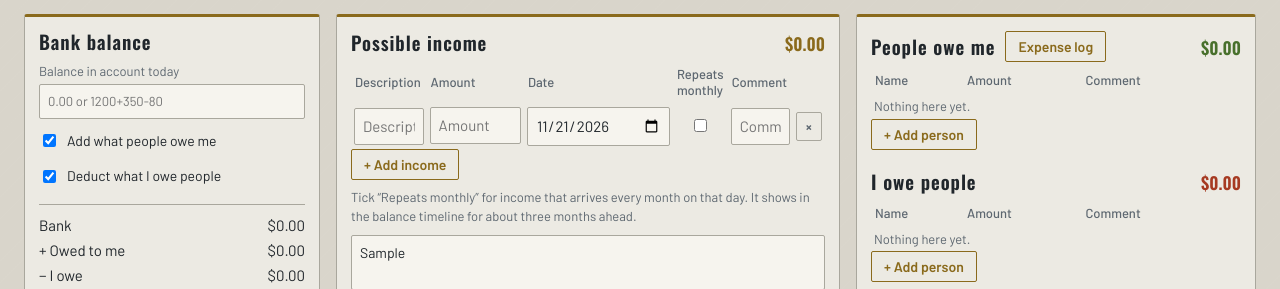
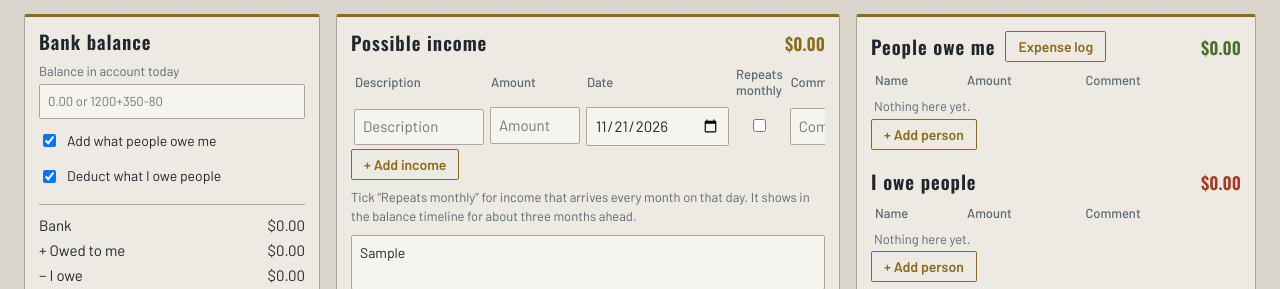
Before and after one commit to LiangChuan97/liangchuan97.github.io, a plain HTML site: page ledger/index.html in a window 1280 px wide. Both pictures are taken after typing "Sample" into the empty fields and a click on the button "+ Add income". Shown: the part 141-430 px from the top of the page. Drawn offline with nearby package versions, Linux system fonts and the light colour scheme.

Commit message:
Auto-size the income description and amount fields
Co-Authored-By: Claude Sonnet 5.5 <noreply@anthropic.com>
Claude-Session: https://claude.ai/code/session_01MLxfZNU9GnzB9XywT6XZwZ

```diff
--- a/ledger/index.html
+++ b/ledger/index.html
@@ -32,6 +32,8 @@ main{display:grid;grid-template-columns:repeat(12,1fr);gap:16px;padding:16px 24p
 input,select,textarea{background:var(--inp);color:var(--text);border:1px solid var(--line);border-radius:2px;padding:7px 8px;font:inherit;width:100%;min-width:0}
 input:focus,select:focus,textarea:focus,button:focus-visible{outline:2px solid var(--brass);outline-offset:1px}
 textarea{resize:vertical;min-height:44px;margin-top:10px;font-size:14px}
+textarea.ta{margin-top:0;min-height:0;resize:none;overflow:hidden;font:inherit;line-height:1.3;min-width:130px;width:100%;display:block}
+input.fit{width:90px}
 .w{overflow-x:auto}
 .ev{font-size:12px;margin-top:2px}
 .dd{min-width:140px}.dd summary{cursor:pointer;background:var(--inp);border:1px solid var(--line);border-radius:2px;padding:7px 8px;white-space:nowrap;overflow:hidden;text-overflow:ellipsis;max-width:200px}.dd[open] summary{border-color:var(--brass)}.ddl{max-height:190px;overflow:auto;border:1px solid var(--line);border-top:0;background:var(--panel2);padding:4px 10px}.ddl .chk{margin:5px 0}
@@ -112,6 +114,10 @@ const iso=d=>d.getFullYear()+'-'+String(d.getMonth()+1).padStart(2,'0')+'-'+Stri
 const fd=d=>d.toLocaleDateString('en-GB',{day:'numeric',month:'short'});
 const money=n=>(n<0?'−':'')+'$'+Math.abs(n).toLocaleString('en-SG',{minimumFractionDigits:2,maximumFractionDigits:2});
 const esc=s=>String(s??'').replace(/&/g,'&amp;').replace(/"/g,'&quot;').replace(/</g,'&lt;');
+const grow=t=>{t.style.height='auto';t.style.height=(t.scrollHeight+2)+'px'};
+const _cv=document.createElement('canvas').getContext('2d');
+const fitW=el=>{const cs=getComputedStyle(el);_cv.font=cs.fontWeight+' '+cs.fontSize+' '+cs.fontFamily;const w=_cv.measureText(el.value||el.placeholder||'').width+(parseFloat(cs.paddingLeft)||0)+(parseFloat(cs.paddingRight)||0)+18;el.style.width=Math.min(Math.max(w,90),120)+'px'};
+const fitUI=()=>{document.querySelectorAll('textarea.ta').forEach(grow);document.querySelectorAll('input.fit').forEach(fitW)};
 const sum=(a,k)=>a.reduce((t,x)=>t+(xv(x[k])||0),0);
 let S=null;try{S=JSON.parse(localStorage.getItem('ledger-v1'))}catch(e){}
 if(!S){S={updated:iso(new Date()),bank:'',useMe:true,useI:true,income:[],owedMe:[],iOwe:[],log:[],loans:[],fixed:[],notes:{},
@@ -123,7 +129,7 @@ if(!S.log)S.log=[];
 const cardSel={k:'card',t:'select'},cardBankSel={k:'card',t:'select',bank:true};
 const SEC={
  log:{cols:[{k:'dt',t:'date'},{k:'n',ph:'Name'},{k:'d',ph:'Description of expense'},{k:'a',t:'math',ph:'Amount',w:100},{k:'c',ph:'Comment'}],def:()=>({dt:iso(new Date()),n:'',d:'',a:'',c:''}),amt:'a'},
- income:{cols:[{k:'d',ph:'Description'},{k:'a',t:'math',ph:'Amount',w:90},{k:'dt',t:'date'},{k:'rep',t:'checkbox'},{k:'c',ph:'Comment'}],def:()=>({d:'',a:'',dt:S.updated,rep:false,c:''}),amt:'a'},
+ income:{cols:[{k:'d',t:'ta',ph:'Description'},{k:'a',t:'math',ph:'Amount',w:90,fit:true},{k:'dt',t:'date'},{k:'rep',t:'checkbox'},{k:'c',ph:'Comment'}],def:()=>({d:'',a:'',dt:S.updated,rep:false,c:''}),amt:'a'},
  owedMe:{cols:[{k:'n',ph:'Name'},{k:'a',t:'math',ph:'Amount',w:90},{k:'c',ph:'Comment'}],def:()=>({n:'',a:'',c:''}),amt:'a'},
  iOwe:{cols:[{k:'n',ph:'Name'},{k:'a',t:'math',ph:'Amount',w:90},{k:'c',ph:'Comment'}],def:()=>({n:'',a:'',c:''}),amt:'a'},
  loans:{cols:[{k:'n',ph:'Loan'},{k:'rem',t:'number',ph:'Remaining',w:100},{k:'a',t:'number',ph:'Monthly',w:90},{t:'calc'},{k:'paid',t:'months'},{k:'c',ph:'Comment'}],def:()=>({n:'',rem:'',a:'',paid:[],c:''}),amt:'rem'},
@@ -136,7 +142,8 @@ const mlab=a=>a.length?[...a].sort().map(k=>{const[y,m]=k.split('-').map(Number)
 function tgM(k,i,v,el){const a=S[k][i].paid=S[k][i].paid||[],x=a.indexOf(v);if(el.checked){if(x<0)a.push(v)}else if(x>=0)a.splice(x,1);save();el.closest('details').querySelector('summary').textContent=mlab(a);calc()}
 function cell(key,i,c,r){
  const h=`oninput="up('${key}',${i},'${c.k}',this.value,'${c.t||''}')"`,w=c.w?`style="min-width:${c.w}px"`:'';
- if(c.t==='math')return`<td><input type="text" inputmode="decimal" autocomplete="off" style="min-width:${c.w||90}px" placeholder="${c.ph||''}" value="${esc(r[c.k])}" ${h} aria-label="${c.ph||c.k}"><div class="ev" id="eq-${key}-${i}"></div></td>`;
+ if(c.t==='ta')return`<td><textarea class="ta" rows="1" placeholder="${c.ph||''}" aria-label="${c.ph||c.k}" oninput="up('${key}',${i},'${c.k}',this.value);grow(this)">${esc(r[c.k])}</textarea></td>`;
+ if(c.t==='math')return`<td><input ${c.fit?'class="fit" ':''}type="text" inputmode="decimal" autocomplete="off" style="min-width:${c.w||90}px" placeholder="${c.ph||''}" value="${esc(r[c.k])}" ${h} aria-label="${c.ph||c.k}"><div class="ev" id="eq-${key}-${i}"></div></td>`;
  if(c.t==='calc')return`<td class="n"><b id="ll${i}">—</b></td>`;
  if(c.t==='months'){const u=pd(S.updated),have=r[c.k]||[],keys=[];for(let k=1;k<=24;k++){const d=new Date(u.getFullYear(),u.getMonth()+k,1);keys.push(mkey(d))}have.forEach(x=>{if(!keys.includes(x))keys.push(x)});keys.sort();
   return`<td><details class="dd"><summary>${mlab(have)}</summary><div class="ddl">${keys.map(x=>`<label class="chk"><input type="checkbox" ${have.includes(x)?'checked':''} onchange="tgM('${key}',${i},'${x}',this)"> ${mfull(x)}</label>`).join('')}</div></details></td>`}
@@ -146,8 +153,9 @@ function cell(key,i,c,r){
 function draw(key){
  const sc=SEC[key];
  document.getElementById('t-'+key).innerHTML=`<table><thead><tr>${HEAD[key].map(h=>`<th>${h}</th>`).join('')}<th></th></tr></thead><tbody>${
-  S[key].map((r,i)=>'<tr>'+sc.cols.map(c=>cell(key,i,c,r)).join('')+`<td><button class="x" onclick="del('${key}',${i})" aria-label="Remove row">×</button></td></tr>`).join('')||`<tr><td colspan="9" class="mute">Nothing here yet.</td></tr>`}</tbody></table>`}
+  S[key].map((r,i)=>'<tr>'+sc.cols.map(c=>cell(key,i,c,r)).join('')+`<td><button class="x" onclick="del('${key}',${i})" aria-label="Remove row">×</button></td></tr>`).join('')||`<tr><td colspan="9" class="mute">Nothing here yet.</td></tr>`}</tbody></table>`;fitUI()}
 function up(k,i,f,v,t){S[k][i][f]=v;save();calc()}
+document.addEventListener('input',e=>{if(e.target.matches&&e.target.matches('input.fit'))fitW(e.target)});
 function add(k){S[k].push(SEC[k].def());save();draw(k);calc()}
 function del(k,i){S[k].splice(i,1);save();draw(k);calc()}
 function upCard(n,f,v){S.cards[n][f]=v;save();calc()}
@@ -213,10 +221,9 @@ const B=document.getElementById('bank');B.value=S.bank;B.oninput=()=>{S.bank=B.v
 ['useMe','useI'].forEach(k=>{const e=document.getElementById(k);e.checked=S[k];e.onchange=()=>{S[k]=e.checked;save();calc()}});
 document.querySelectorAll('[data-note]').forEach(t=>{t.value=S.notes[t.dataset.note]||'';t.oninput=()=>{S.notes[t.dataset.note]=t.value;save()}});
 Object.keys(SEC).forEach(draw);calc();
-const grow=t=>{t.style.height='auto';t.style.height=(t.scrollHeight+2)+'px'};
 const autos=[...document.querySelectorAll('.fl textarea')];
 autos.forEach(t=>{t.addEventListener('input',()=>grow(t));grow(t)});
-const growAll=()=>autos.forEach(grow);
+const growAll=()=>{autos.forEach(grow);fitUI()};
 window.addEventListener('resize',growAll);window.addEventListener('load',growAll);
 if(document.fonts&&document.fonts.ready)document.fonts.ready.then(growAll);
 </script></body></html>
```
